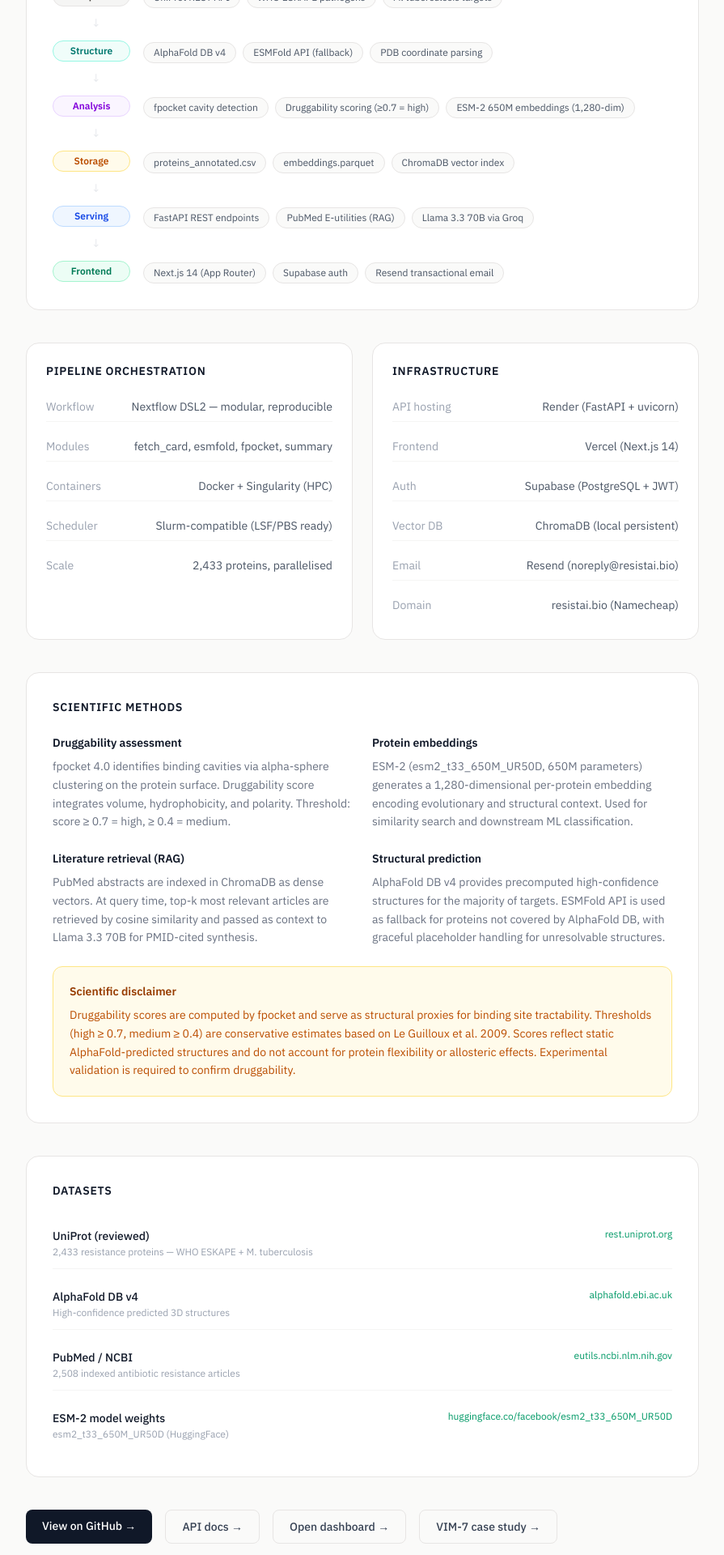
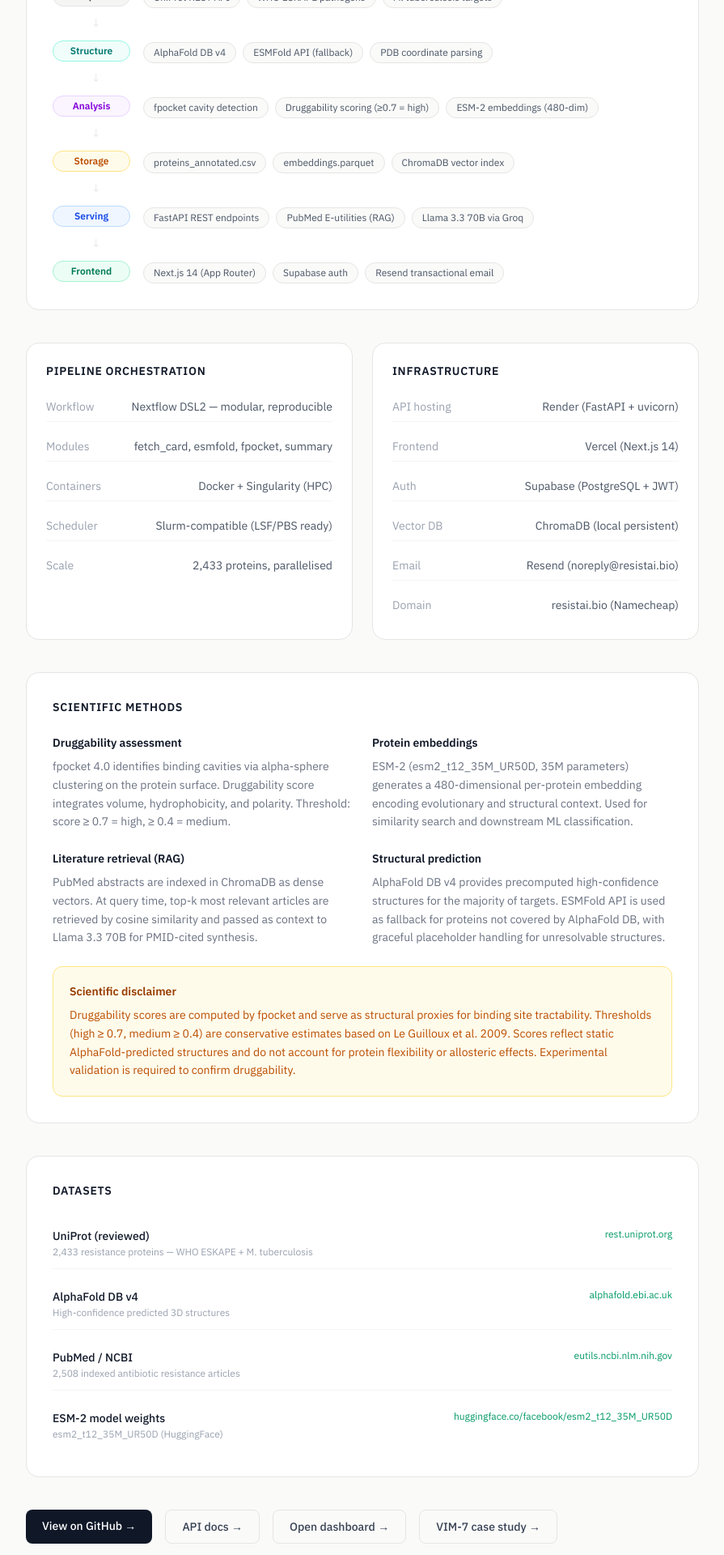
Before and after one commit to kagansaglam/resistai-web, a Next.js app: page /architecture in a window 1280 px wide. Shown: the part 400-2320 px from the top of the page at 81% size, without its empty margins (192-1087 px from the left). Built offline with nearby package versions, Linux system fonts and the light colour scheme.

Commit message:
fix: correct ESM-2 model details (35M, 480-dim) in architecture page

```diff
--- a/app/architecture/page.tsx
+++ b/app/architecture/page.tsx
@@ -39,7 +39,7 @@ export default function Architecture() {
               },
               {
                 layer: "Analysis", color: "bg-purple-50 text-purple-700 border-purple-200",
-                items: ["fpocket cavity detection", "Druggability scoring (≥0.7 = high)", "ESM-2 650M embeddings (1,280-dim)"],
+                items: ["fpocket cavity detection", "Druggability scoring (≥0.7 = high)", "ESM-2 embeddings (480-dim)"],
               },
               {
                 layer: "Storage", color: "bg-amber-50 text-amber-700 border-amber-200",
@@ -124,7 +124,7 @@ export default function Architecture() {
               },
               {
                 title: "Protein embeddings",
-                desc: "ESM-2 (esm2_t33_650M_UR50D, 650M parameters) generates a 1,280-dimensional per-protein embedding encoding evolutionary and structural context. Used for similarity search and downstream ML classification.",
+                desc: "ESM-2 (esm2_t12_35M_UR50D, 35M parameters) generates a 480-dimensional per-protein embedding encoding evolutionary and structural context. Used for similarity search and downstream ML classification.",
               },
               {
                 title: "Literature retrieval (RAG)",
@@ -157,7 +157,7 @@ export default function Architecture() {
               { name: "UniProt (reviewed)", scope: "2,433 resistance proteins — WHO ESKAPE + M. tuberculosis", source: "rest.uniprot.org" },
               { name: "AlphaFold DB v4", scope: "High-confidence predicted 3D structures", source: "alphafold.ebi.ac.uk" },
               { name: "PubMed / NCBI", scope: "2,508 indexed antibiotic resistance articles", source: "eutils.ncbi.nlm.nih.gov" },
-              { name: "ESM-2 model weights", scope: "esm2_t33_650M_UR50D (HuggingFace)", source: "huggingface.co/facebook/esm2_t33_650M_UR50D" },
+              { name: "ESM-2 model weights", scope: "esm2_t12_35M_UR50D (HuggingFace)", source: "huggingface.co/facebook/esm2_t12_35M_UR50D" },
             ].map((d) => (
               <div key={d.name} className="flex items-start gap-4 py-3 border-b border-stone-100 last:border-0">
                 <div className="flex-1">
```
